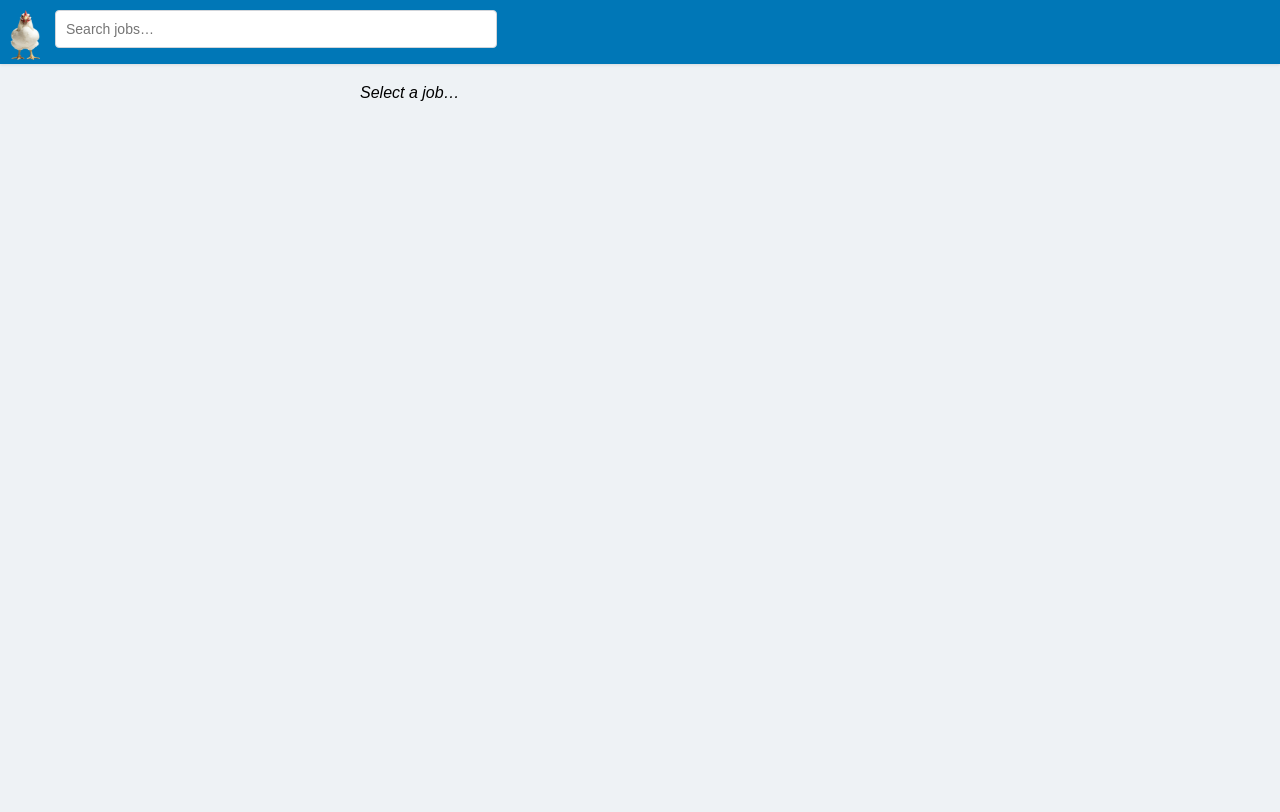
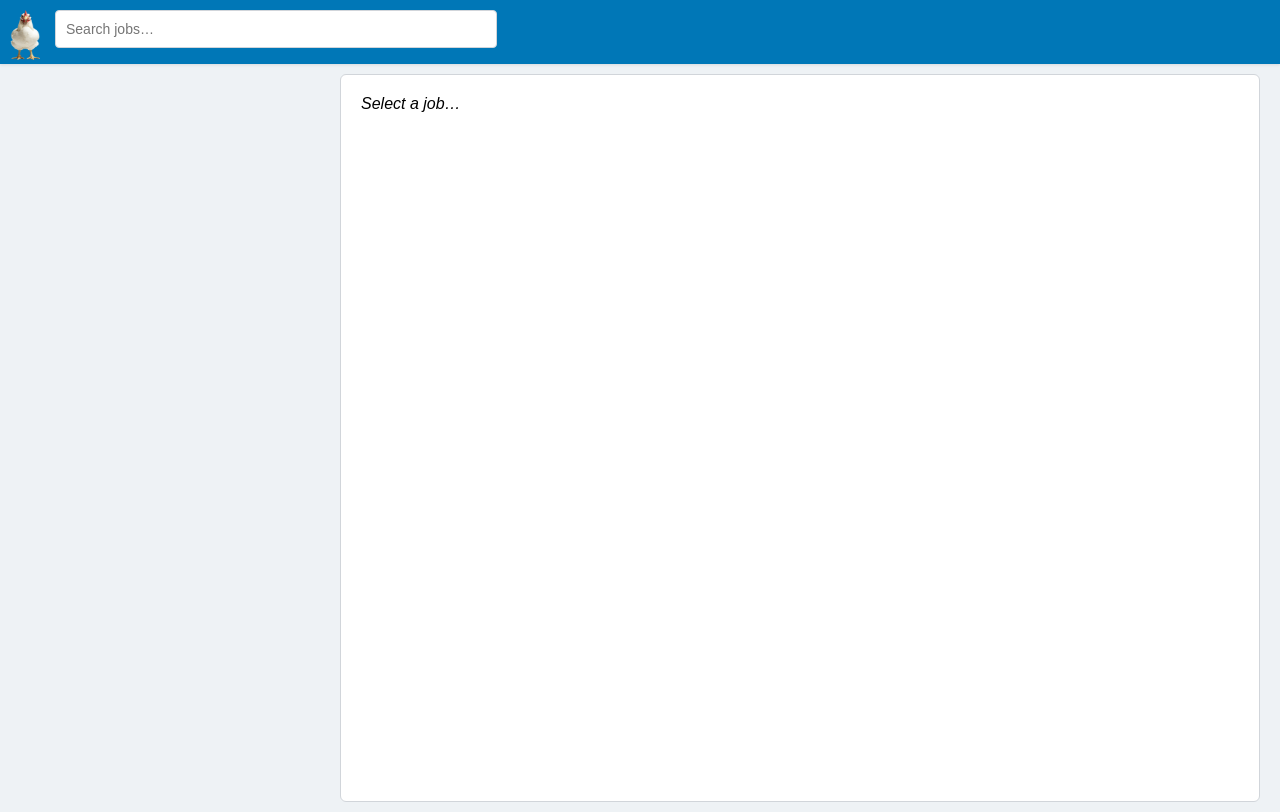
Before and after one commit to ocaballeror/effective-eureka, a website: page public/index.html in a window 1280 px wide. Drawn offline with Linux system fonts and the light colour scheme; no server answers.

Commit message:
Put job descriptions in a panel

```diff
--- a/public/style.css
+++ b/public/style.css
@@ -92,10 +92,15 @@ header img {
   flex:1;
   padding:20px;
   overflow-y:auto;
+  background:var(--card);
+  border-radius: 6px;
+  border: 1px solid var(--border);
+  margin: 10px 20px 10px 0px;
 }
 #details .info {
   color:var(--muted);
   margin-bottom:10px;
+  max-width: 1000px;
 }
 
 .apply-btn {
```
